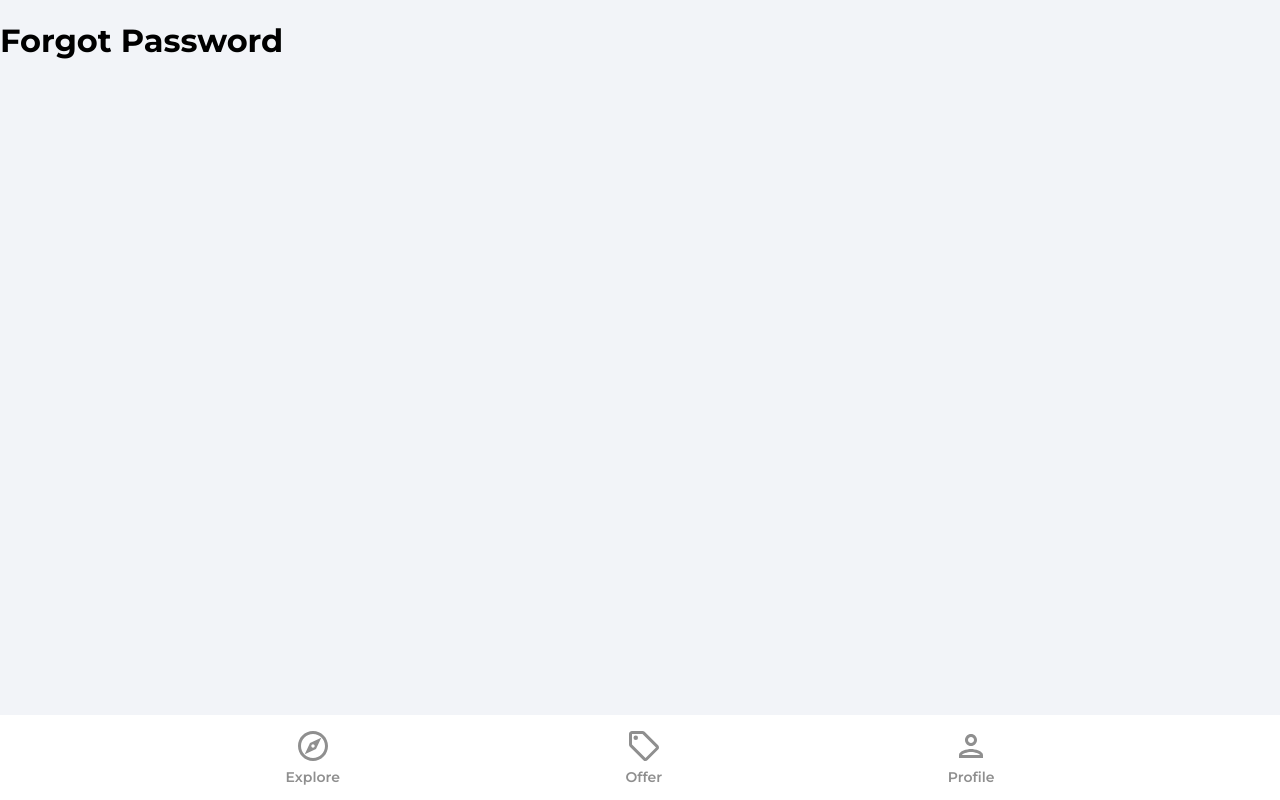
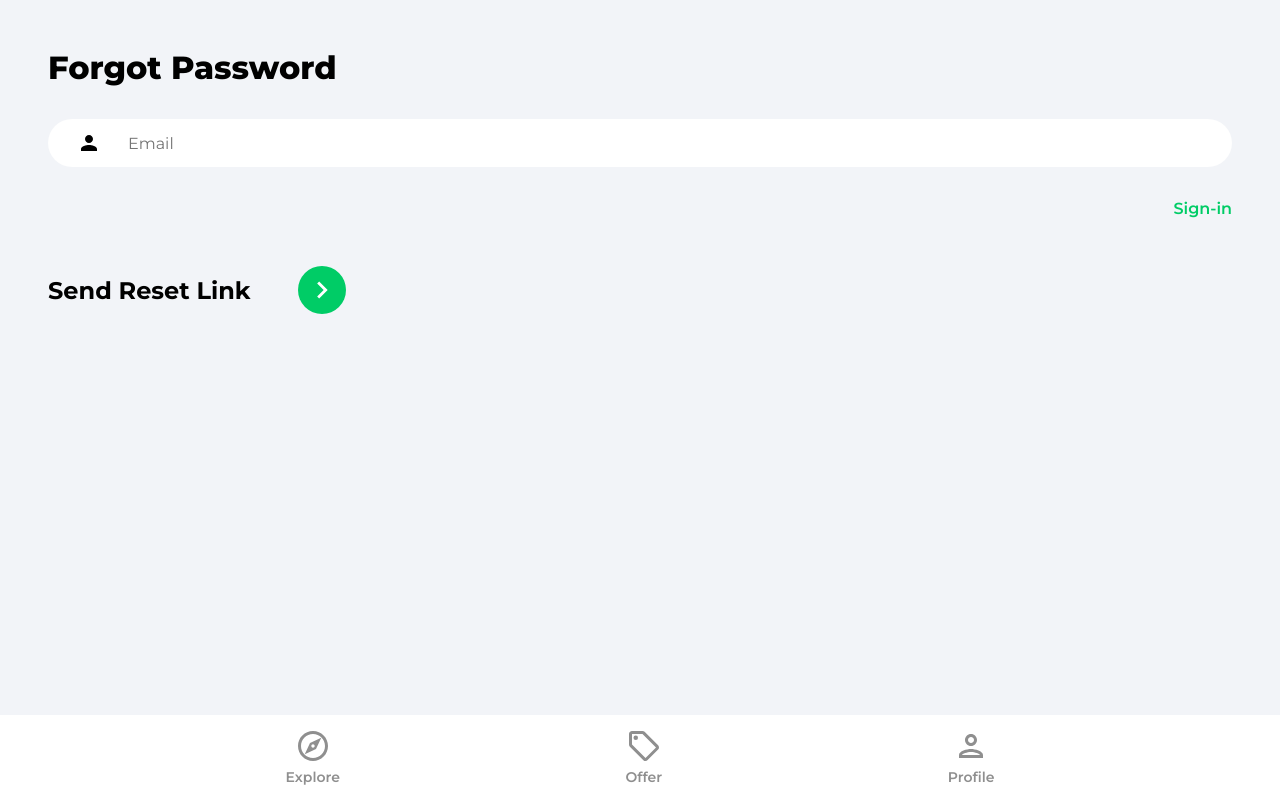
Before and after one commit to akshitabajaj2112/HouseMarketplace, a React (Create React App) app: page /forgot-password in a window 1280 px wide. Built offline with nearby package versions, Linux system fonts and the light colour scheme.

Commit message:
forgotPassword Page implemented correctly

```diff
--- a/src/components/PrivateRoute.jsx
+++ b/src/components/PrivateRoute.jsx
@@ -1,12 +1,13 @@
 import { Navigate , Outlet } from "react-router-dom"
 import { useAuthStatus } from "../hooks/useAuthStatus"
+import Spinner from './Spinner'
 
 
 const PrivateRoute = () => {
     const {loggedIn , checkingStatus} = useAuthStatus()
 
     if (checkingStatus){
-        return <h3>Loading...</h3>
+        return <Spinner/>
     }
 
   return loggedIn ? <Outlet/> : <Navigate to='/sign-in'/>
--- /dev/null
+++ b/src/components/Spinner.jsx
@@ -0,0 +1,12 @@
+
+
+function Spinner() {
+  return (
+    <div className="loadingSpinnerContainer">
+        <div className="loadingSpinner"></div>
+
+    </div>
+  )
+}
+
+export default Spinner
--- a/src/pages/ForgotPassword.jsx
+++ b/src/pages/ForgotPassword.jsx
@@ -1,10 +1,55 @@
+import { useState } from "react";
+import { Link } from "react-router-dom";
+import { getAuth, sendPasswordResetEmail } from "firebase/auth";
+import { toast } from "react-toastify";
+import { ReactComponent as ArrowRightIcon } from "../assets/svg/keyboardArrowRightIcon.svg";
+
 function ForgotPassword() {
+  const [email, setEmail] = useState("");
 
-    return (
-      <div>
-        <h1>Forgot Password</h1>
-      </div>
-    )
-  }
+  const onChange = (e) => setEmail(e.target.value);
 
-  export default ForgotPassword
+  const onSubmit = async (e) => {
+    e.preventDefault();
+    try {
+      const auth = getAuth()
+      await sendPasswordResetEmail(auth, email)
+      toast.success('Email was sent')
+    } catch (error) {
+      toast.error('Could not send reset email')
+    }
+  };
+
+  return (
+    <div className="pageContainer">
+      <header>
+        <p className="pageHeader">Forgot Password</p>
+      </header>
+
+      <main>
+        <form onSubmit={onSubmit}>
+          <input
+            type="email"
+            className="emailInput"
+            placeholder="Email"
+            id="email"
+            value={email}
+            onChange={onChange}
+          />
+          <Link className="forgotPasswordLink" to='/sign-in'>
+            Sign-in
+          </Link>
+
+          <div className='signInBar'>
+            <div className='signInText'>Send Reset Link</div>
+            <button className='signInButton'>
+              <ArrowRightIcon fill='#ffffff' width='34px' height='34px' />
+            </button>
+          </div>
+        </form>
+      </main>
+    </div>
+  );
+}
+
+export default ForgotPassword;
```
